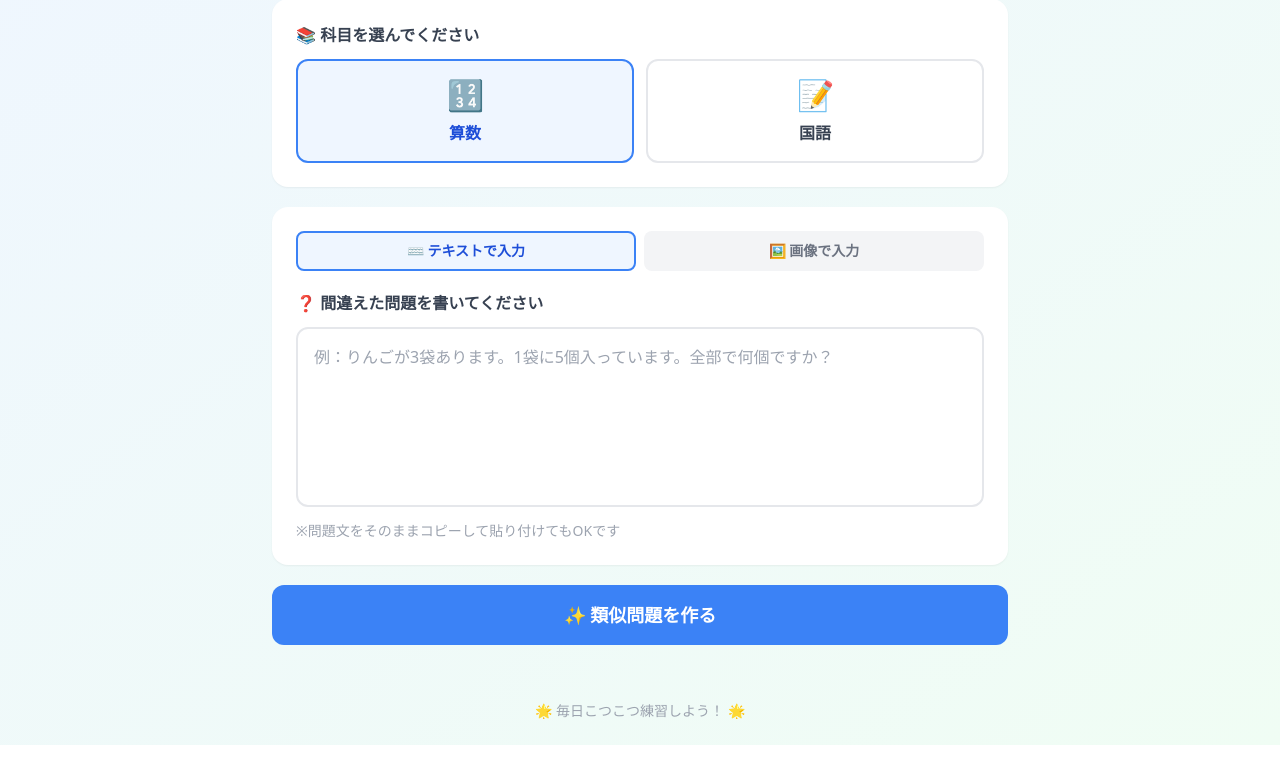
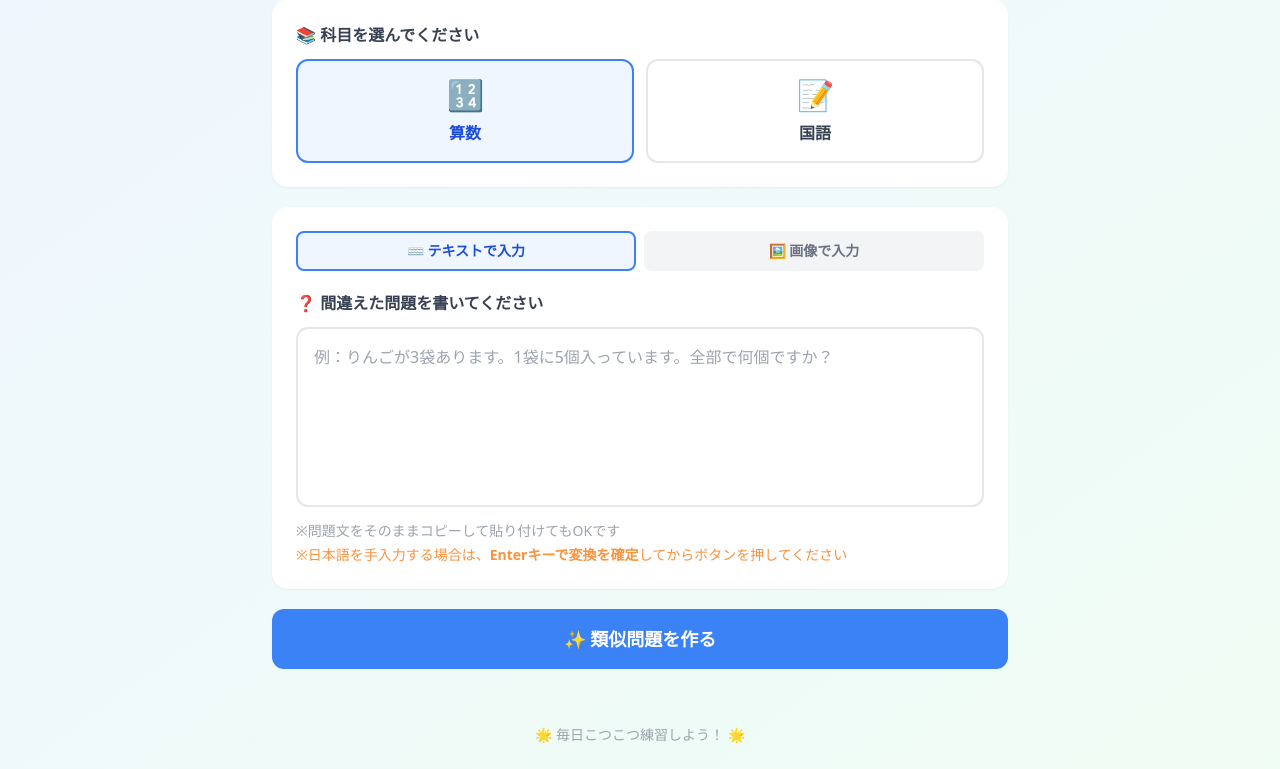
Before and after one commit to rino586/exam-prep-app, a FastAPI app: page /input in a window 1280 px wide. Shown: the part 174-943 px from the top of the page. Before the commit the page ends 919 px from the top, so only its background shows below. Run offline with FastAPI, Linux system fonts and the light colour scheme; the visitor is signed in with stand-in values (Sample User, id 1); some libraries are stand-ins or nearby versions.

Commit message:
Add files via upload

```diff
--- a/templates/input_problem.html
+++ b/templates/input_problem.html
@@ -61,6 +61,7 @@
         placeholder="例：りんごが3袋あります。1袋に5個入っています。全部で何個ですか？"
       ></textarea>
       <p class="text-gray-400 text-sm mt-2">※問題文をそのままコピーして貼り付けてもOKです</p>
+    <p class="text-orange-400 text-sm mt-1">※日本語を手入力する場合は、<strong>Enterキーで変換を確定</strong>してからボタンを押してください</p>
     </div>
 
     <!-- 画像入力エリア -->
@@ -92,8 +93,6 @@
 
       <!-- base64データ（hidden） -->
       <input type="hidden" name="image_data" id="imageDataInput">
-      <!-- テキスト欄を空に（画像モード時） -->
-      <input type="hidden" name="problem" value="">
     </div>
   </div>
 
@@ -135,25 +134,24 @@
 
   function setMode(m) {
     mode = m;
+    const problemField = document.getElementById('problem');
     if (m === 'text') {
       tabText.classList.add('active');
       tabImage.classList.remove('active');
       textArea.classList.remove('hidden');
       imageArea.classList.add('hidden');
+      problemField.setAttribute('name', 'problem');
       document.getElementById('imageDataInput').value = '';
     } else {
       tabImage.classList.add('active');
       tabText.classList.remove('active');
       imageArea.classList.remove('hidden');
       textArea.classList.add('hidden');
-      document.getElementById('problem').removeAttribute('name'); // 画像モード時はテキスト送信しない
+      problemField.removeAttribute('name'); // 画像モード時はテキストを送信しない
     }
   }
 
-  tabText.addEventListener('click', () => {
-    setMode('text');
-    document.getElementById('problem').setAttribute('name', 'problem');
-  });
+  tabText.addEventListener('click', () => setMode('text'));
   tabImage.addEventListener('click', () => setMode('image'));
 
   // ---- 画像処理 ----
@@ -229,6 +227,14 @@
       alert('画像を選んでください。');
       return;
     }
+    if (mode === 'text') {
+      const val = document.getElementById('problem').value;
+      if (!val.trim()) {
+        e.preventDefault();
+        alert('問題を入力してください。\n\n※日本語入力の場合はEnterキーで変換を確定してからボタンを押してください。');
+        return;
+      }
+    }
     const btn = document.getElementById('submitBtn');
     document.getElementById('btnText').classList.add('hidden');
     document.getElementById('btnLoading').classList.remove('hidden');
```
